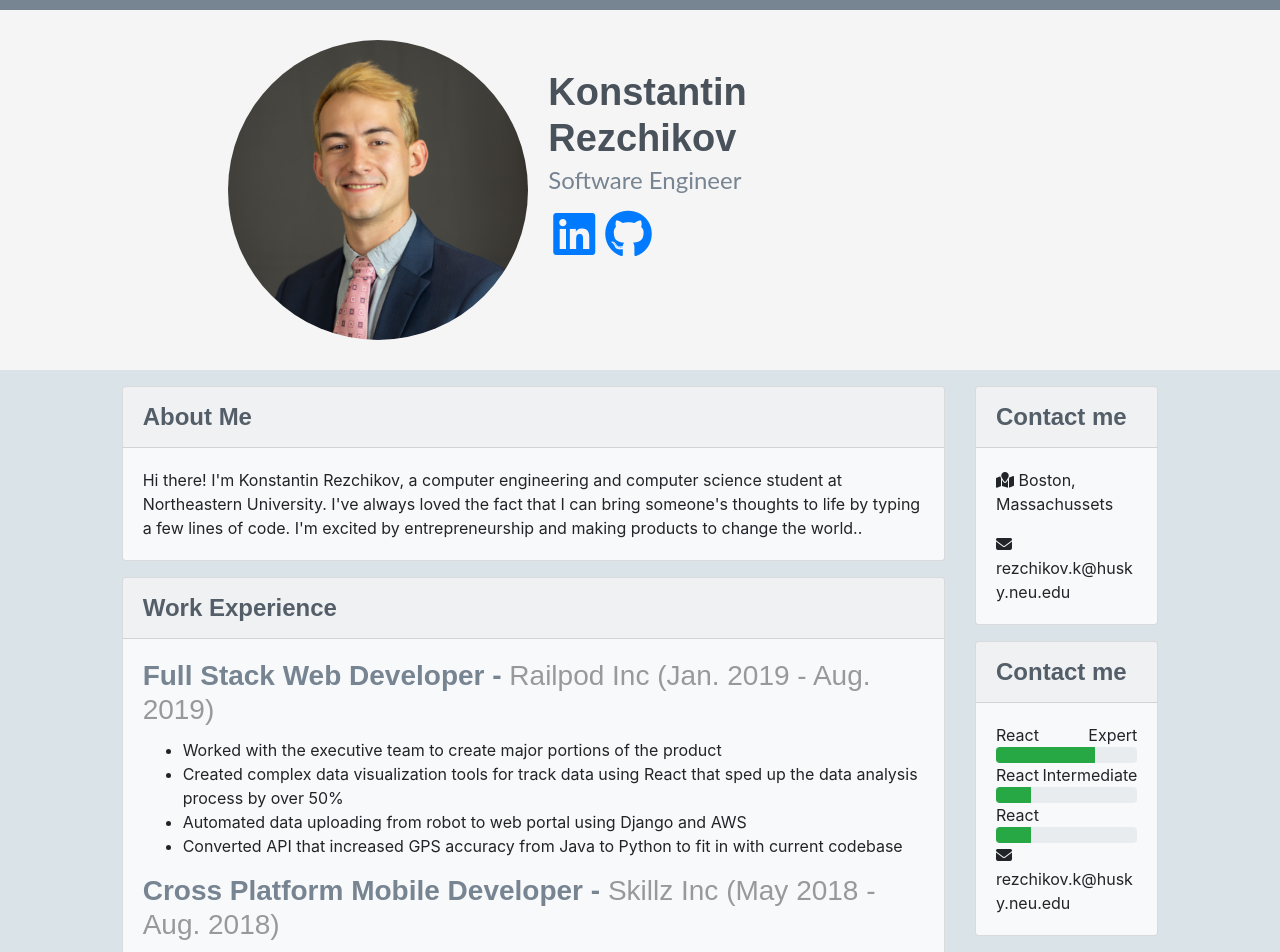
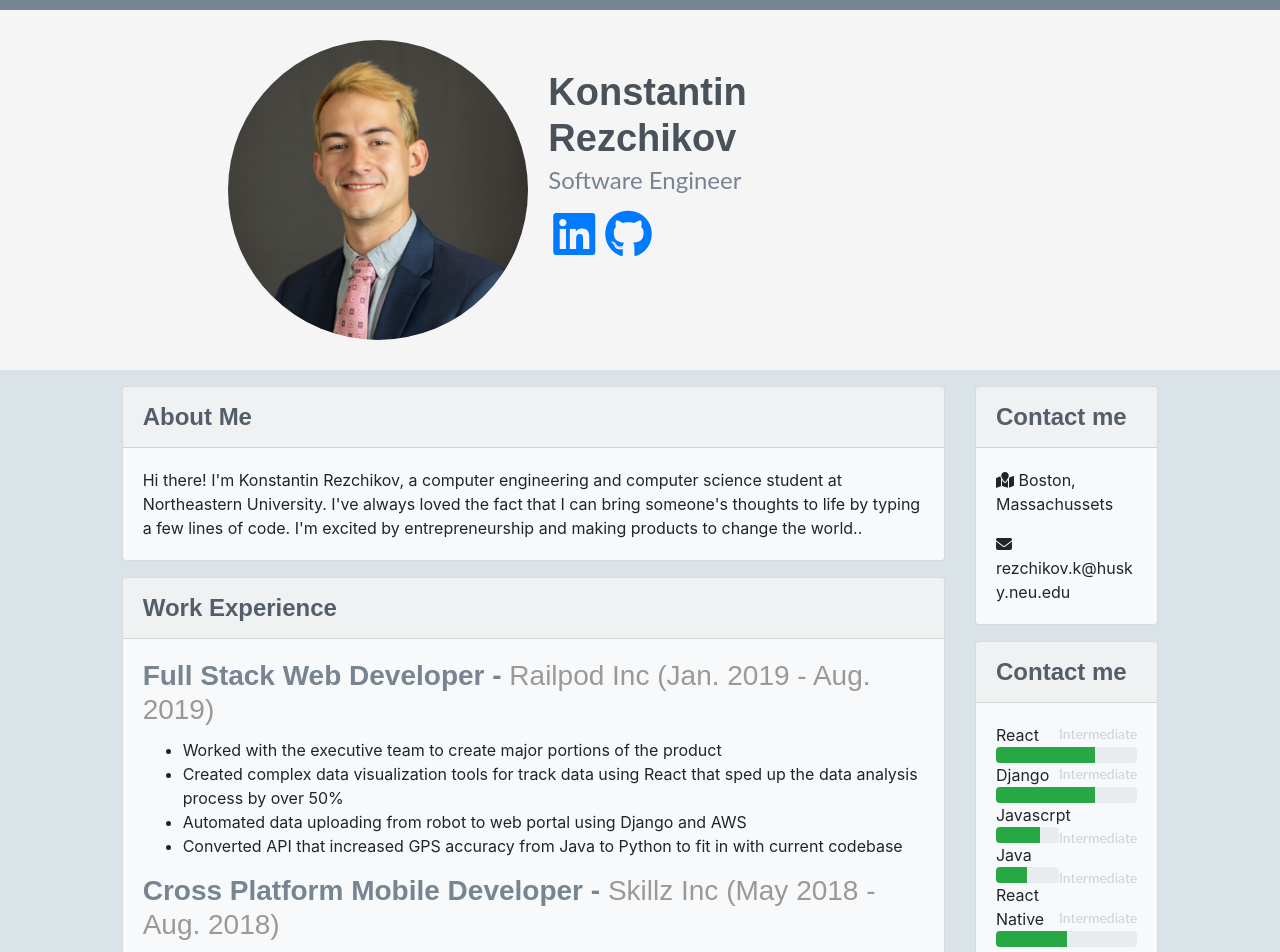
Before and after one commit to krezchikov42/resume, a React (Create React App) app: page / in a window 1280 px wide. Shown: the top 952 px of the page. Built offline with nearby package versions, Linux system fonts and the light colour scheme; some icons are missing.

Commit message:
adding skills to config file and styling choices

```diff
--- a/src/componenets/ProgressBar.js
+++ b/src/componenets/ProgressBar.js
@@ -3,26 +3,27 @@ import React from "react";
 export default class ProgressBar extends React.Component {
     render() {
         let skill_description = this.getSkillDescriptionText()
+        let skill_level = this.getSkillLevel()
 
         return <div>
             {this.props.skill}
-            <div className="float-right">
+            <div className="level">
                 {skill_description}
             </div>
             <div className="progress">
-                <div className="progress-bar bg-success" role="progressbar" style={{width: `${this.props.skill_level}%`}}
+                <div className="progress-bar bg-success" role="progressbar" style={{width: `${skill_level}%`}}
                      aria-valuenow="25" aria-valuemin="0" aria-valuemax="100"></div>
             </div>
         </div>
     }
 
-    //skillLevel should be between 0 and 100
+    //skillLevel should be between 1 and 4
     getSkillDescriptionText(){
         let ret_value = ''
-        if (this.props.skill_level < 40) {
+        if (this.props.skill_level == 1) {
             ret_value = 'Beginner'
         }
-        else if (this.props.skill_level < 70) {
+        else if (this.props.skill_level <= 3) {
             ret_value = 'Intermediate'
         }
         else {
@@ -30,4 +31,15 @@ export default class ProgressBar extends React.Component {
         }
         return ret_value
     }
+
+    getSkillLevel() {
+        let skill_percentage_map ={
+            1: 30,
+            2: 50,
+            3: 70,
+            4: 100
+        }
+        let skill_percent = skill_percentage_map[this.props.skill_level]
+        return skill_percent
+    }
 }
--- a/src/external-files/resume.json
+++ b/src/external-files/resume.json
@@ -21,5 +21,36 @@
       "bullets": ["Tutored students to understand computer science fundamentals through Racket",
       "Graded code to check for design, cleanliness, and functionality"]
     }
+  ],
+  "skill_many": [
+    {
+      "skill": "React",
+      "skill_level": 3
+    },
+    {
+      "skill": "Django",
+      "skill_level": 3
+    },
+    {
+      "skill": "Javascrpt",
+      "skill_level": 3
+    },
+    {
+      "skill": "Java",
+      "skill_level": 2
+    },
+    {
+      "skill": "React Native",
+      "skill_level": 2
+    },
+    {
+      "skill": "SQL",
+      "skill_level": 2
+    },
+    {
+      "skill": "R",
+      "skill_level": 1
+    }
+
   ]
 }
--- a/src/index.css
+++ b/src/index.css
@@ -75,3 +75,11 @@ h1, h2, h3, h4, h5, h6, .card-header {
   display: inline;
   padding-left: 10px;
 }
+
+.level {
+  color: #ccd1d6;
+  font-size: 14px;
+  font-weight: 400;
+  font-family: "Lato", arial, sans-serif;
+  float: right;
+}
--- a/src/scenes/Resume.js
+++ b/src/scenes/Resume.js
@@ -14,13 +14,6 @@ export default class Resume extends React.Component {
     }
 
     render() {
-        let company = {job_title: 'Full Stack Web Developer',
-            company: 'Railpod Inc',
-            year: 'Jan. 2019 - Aug. 2019',
-            bullets: ['Worked with the executive team to create major portions of the product',
-                "Created complex data visualization tools for track data using React that sped up the data analysis process by over 50%",
-                "Automated data uploading from robot to web portal using Django and AWS",
-                "Converted API that increased GPS accuracy from Java to Python to fit in with current codebase"]}
         return <div className="container-fluid">
             <div className="row header">
                 <div className="col-3 offset-2">
@@ -76,24 +69,8 @@ export default class Resume extends React.Component {
                     <div className="card bg-light my-3">
                         <div className="card-header">Contact me</div>
                         <div className="card-body">
-                            <ProgressBar skill="React" skill_level={70}></ProgressBar>
-                            React
-                            <div className="float-right">
-                                Intermediate
-                            </div>
-                            <div className="progress">
-                                <div className="progress-bar bg-success" role="progressbar" style={{width: '25%'}}
-                                     aria-valuenow="25" aria-valuemin="0" aria-valuemax="100"></div>
-                            </div>
-                            React
-                            <div className="progress">
-                                <div className="progress-bar bg-success" role="progressbar" style={{width: '25%'}}
-                                     aria-valuenow="25" aria-valuemin="0" aria-valuemax="100"></div>
-                            </div>
-                            <p className="card-text">
-                                <i className="fas fa-envelope"></i> rezchikov.k@husky.neu.edu
-                            </p>
-                        </div>
+                            {my_data.skill_many.map(skill => <ProgressBar {...skill}> </ProgressBar>)}
+                         </div>
                     </div>
                 </div>
             </div>
```
